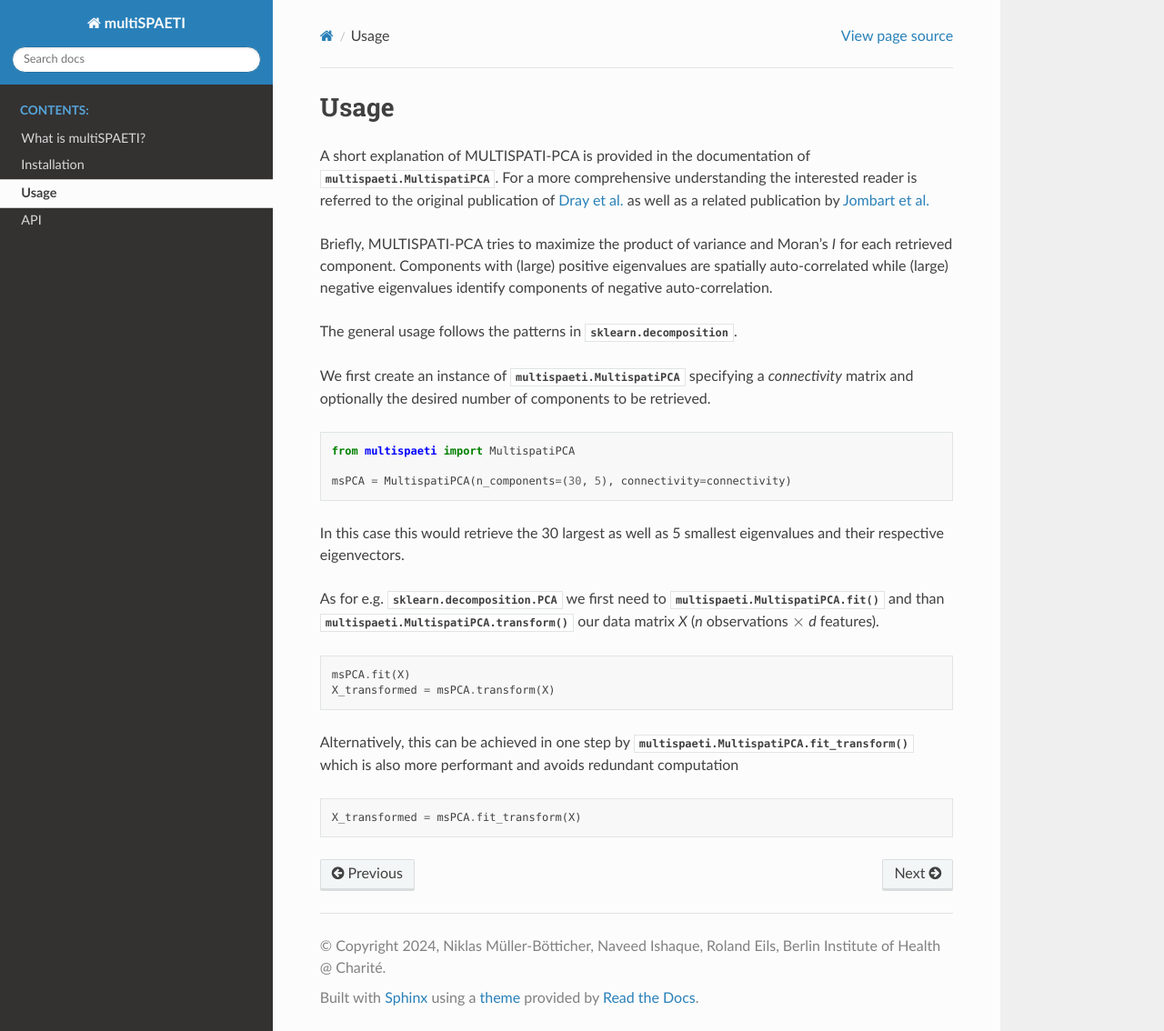
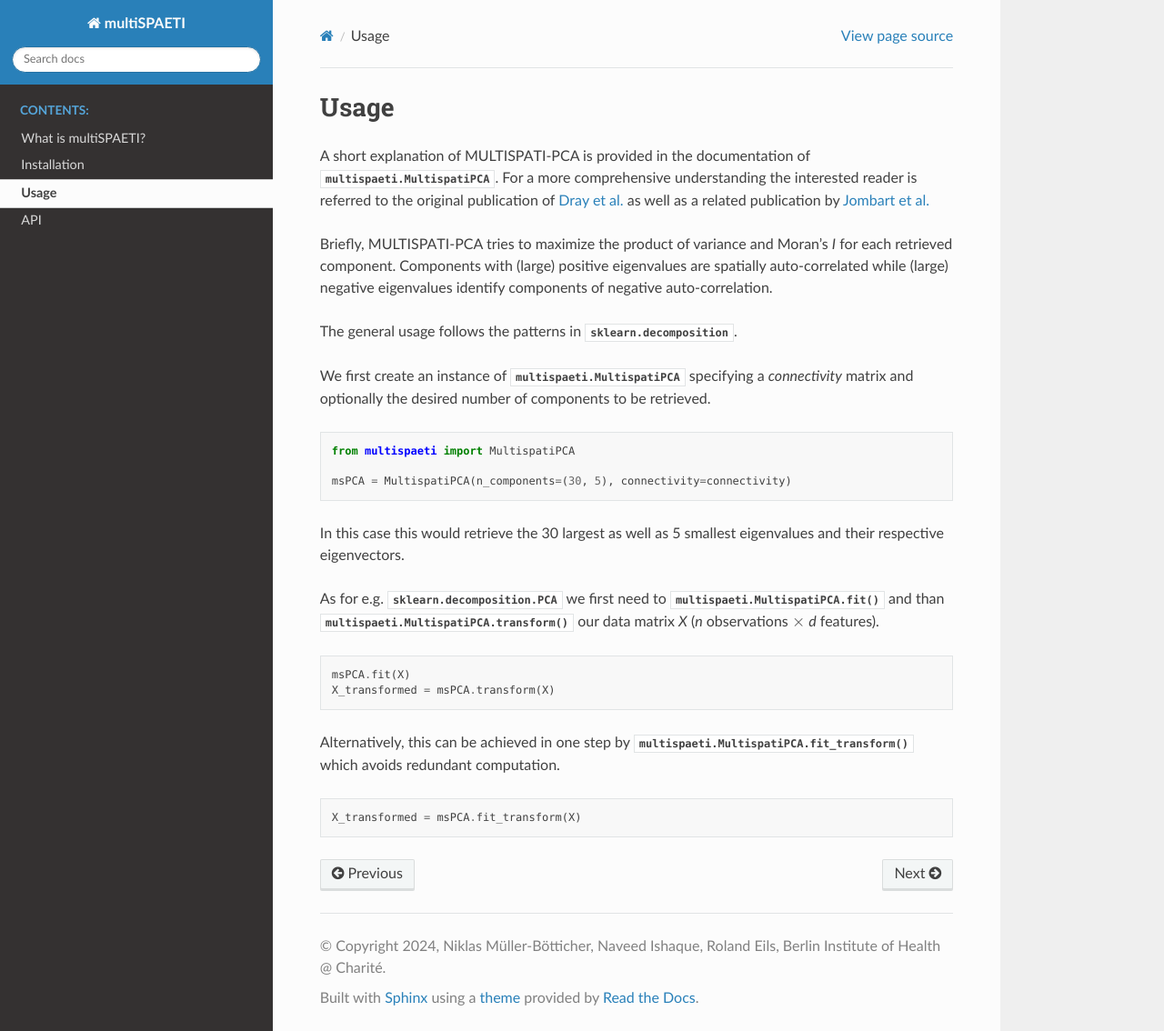
Before and after one commit to HiDiHlabs/multiSPAETI, a Sphinx documentation site: the page built from docs/source/usage.rst, in a window 1280 px wide and 1134 px high. Shown: the whole window at 91% size. Built offline with Sphinx 7.4.7 and the Read the Docs theme 2.0.0, drawn with Linux system fonts in a browser that asks for light colours.

Commit message:
doc update

```diff
--- a/docs/source/usage.rst
+++ b/docs/source/usage.rst
@@ -39,8 +39,7 @@ As for e.g. :py:class:`sklearn.decomposition.PCA` we first need to
 
 
 Alternatively, this can be achieved in one step by
-:py:meth:`multispaeti.MultispatiPCA.fit_transform` which is also more performant and
-avoids redundant computation
+:py:meth:`multispaeti.MultispatiPCA.fit_transform` which avoids redundant computation.
 
 .. code-block:: python
 
```
